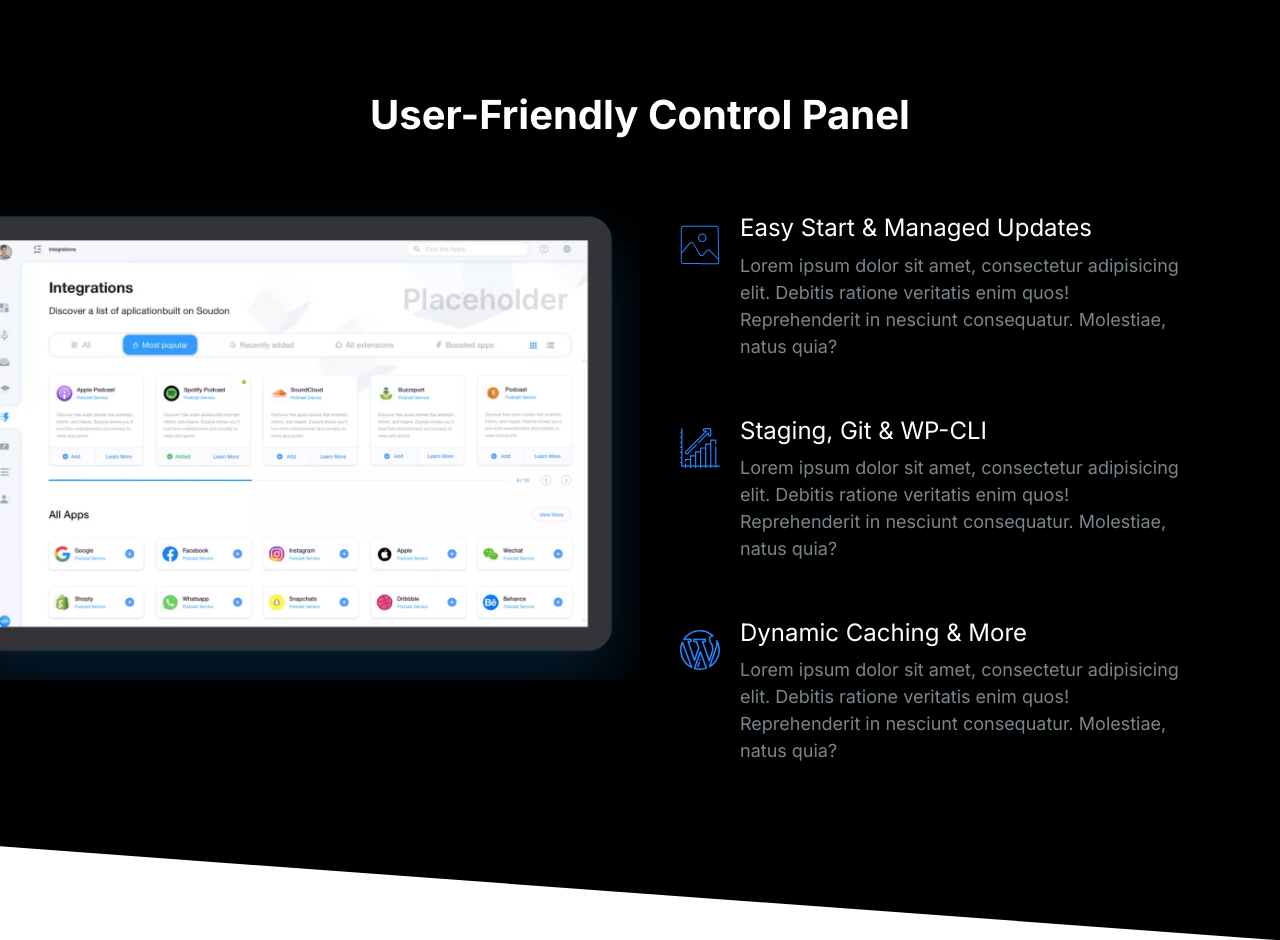
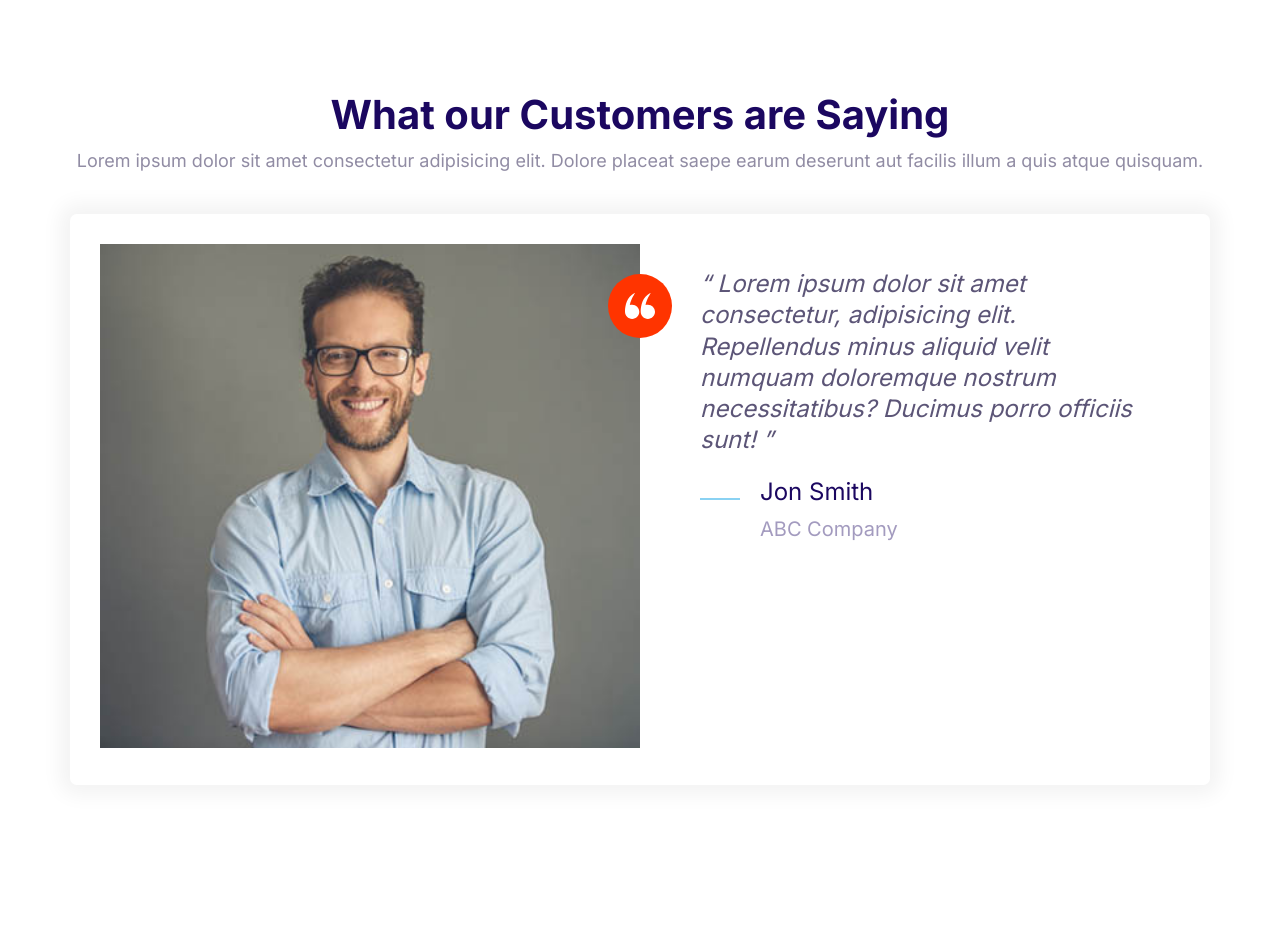
Before and after one commit to Rallanvila/MoshHTML-CSS, a website: page index.html in a window 1280 px wide. After the commit the page ends 845 px from the top, so only its background shows below. Drawn offline with nearby package versions, Linux system fonts and the light colour scheme.

Commit message:
testimonials block complete.

```diff
--- a/css/styles.css
+++ b/css/styles.css
@@ -566,6 +566,7 @@ a {
 }
 .block__header {
 	text-align: center;
+	margin-bottom: 4rem;
 }
 .block--dark {
 	background: #000;
--- a/index.html
+++ b/index.html
@@ -15,70 +15,51 @@
 		<link rel="stylesheet" href="./css/styles.css" />
 	</head>
 	<body>
-		<section class="block block--dark block--skewed-right block-showcase">
+		<section class="block">
 			<header class="block__header">
-				<h2>User-Friendly Control Panel</h2>
+				<h2>What our Customers are Saying</h2>
+				<p>
+					Lorem ipsum dolor sit amet consectetur adipisicing elit. Dolore
+					placeat saepe earum deserunt aut facilis illum a quis atque quisquam.
+				</p>
 			</header>
-			<article class="container grid grid--1x2">
-				<img class="block-showcase__img" src="./images/ipad.webp" alt="ipad" />
-				<ul class="block-showcase__medias list">
-					<li>
+			<div class="container">
+				<div class="card testimonial">
+					<div class="grid grid--1x2">
+						<div class="testimonial__img">
+							<img
+								src="images/testimonial.jpg"
+								alt="A happy, smiling customer"
+							/>
+							<span class="icon-container icon-container--accent">
+								<svg class="icon icon--white icon--small">
+									<use xlink:href="images/sprite.svg#quotes"></use>
+								</svg>
+							</span>
+						</div>
+						<blockquote class="quote">
+							<p class="quote__text">
+								Lorem ipsum dolor sit amet consectetur, adipisicing elit.
+								Repellendus minus aliquid velit numquam doloremque nostrum
+								necessitatibus? Ducimus porro officiis sunt!
+							</p>
+							<footer>
 								<div class="media">
 									<div class="media__img">
-								<svg class="icon icon--primary">
-									<use xlink:href="images/sprite.svg#snap"></use>
+										<svg class="icon quote__line">
+											<use xlink:href="images/sprite.svg#line"></use>
 										</svg>
 									</div>
 									<div class="media__body">
-								<h3 class="media__title media__title--white">
-									Easy Start & Managed Updates
-								</h3>
-								<p>
-									Lorem ipsum dolor sit amet, consectetur adipisicing elit.
-									Debitis ratione veritatis enim quos! Reprehenderit in nesciunt
-									consequatur. Molestiae, natus quia?
-								</p>
+										<h3 class="media__title quote__author">Jon Smith</h3>
+										<p class="quote__organization">ABC Company</p>
 									</div>
 								</div>
-					</li>
-					<li>
-						<div class="media">
-							<div class="media__img">
-								<svg class="icon icon--primary">
-									<use xlink:href="images/sprite.svg#growth"></use>
-								</svg>
-							</div>
-							<div class="media__body">
-								<h3 class="media__title media__title--white">
-									Staging, Git & WP-CLI
-								</h3>
-								<p>
-									Lorem ipsum dolor sit amet, consectetur adipisicing elit.
-									Debitis ratione veritatis enim quos! Reprehenderit in nesciunt
-									consequatur. Molestiae, natus quia?
-								</p>
+							</footer>
+						</blockquote>
 					</div>
 				</div>
-					</li>
-					<div class="media">
-						<div class="media__img">
-							<svg class="icon icon--primary">
-								<use xlink:href="images/sprite.svg#wordpress"></use>
-							</svg>
 			</div>
-						<div class="media__body">
-							<h3 class="media__title media__title--white">
-								Dynamic Caching & More
-							</h3>
-							<p>
-								Lorem ipsum dolor sit amet, consectetur adipisicing elit.
-								Debitis ratione veritatis enim quos! Reprehenderit in nesciunt
-								consequatur. Molestiae, natus quia?
-							</p>
-						</div>
-					</div>
-				</ul>
-			</article>
 		</section>
 		<script src="./js/main.js"></script>
 	</body>
```
Also changed, not shown: components/showcase-block.html (added, +65 -0 lines), components/testimonials-block.html (added, +43 -0 lines). Lines whose indentation alone changed are shown as unchanged.
